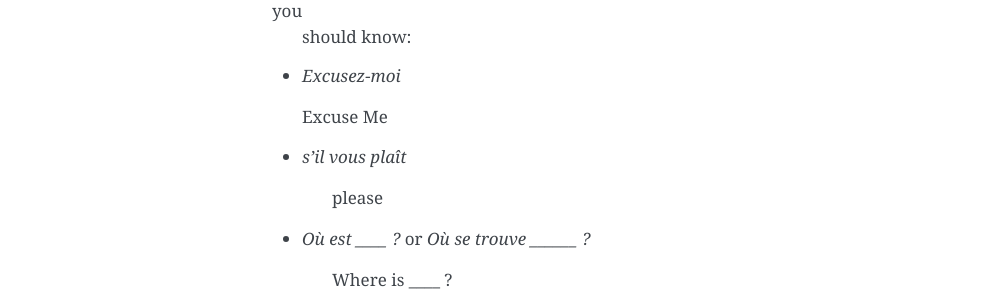
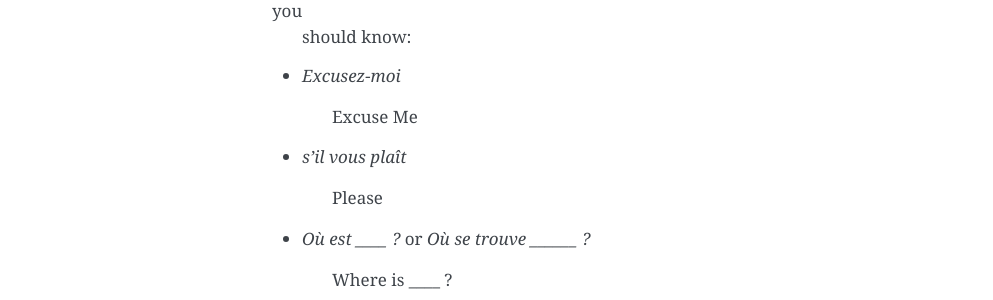
Before and after one commit to brownk96/french_101, a Sphinx documentation site: the page built from source/directions.rst, in a window 1280 px wide. Shown: the part 576-876 px from the top of the page, without its empty margins (148-1141 px from the left). Built offline with Sphinx 7.4.7, drawn with Linux system fonts in a browser that asks for light colours.

Commit message:
Trying to fix spacing on bullet list

```diff
--- a/source/directions.rst
+++ b/source/directions.rst
@@ -34,11 +34,11 @@ There are many times that you may need to ask for directions. Some phrases that
 
 * 	*Excusez-moi*
 
-	Excuse Me
+	 Excuse Me
 
 *   *s’il vous plaît*
 
-	please
+	Please
 
 *   *Où est ____ ?* or *Où se trouve ______ ?*
 
```
